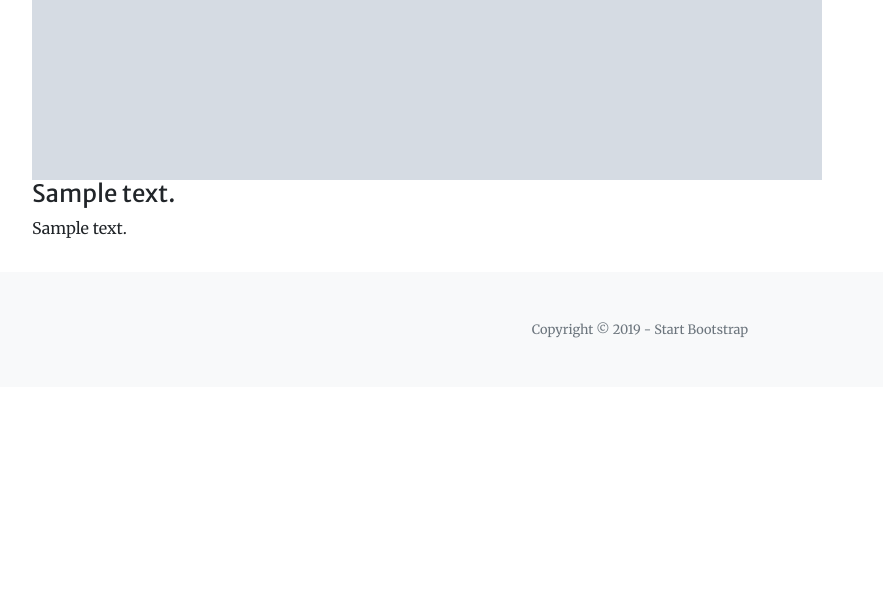
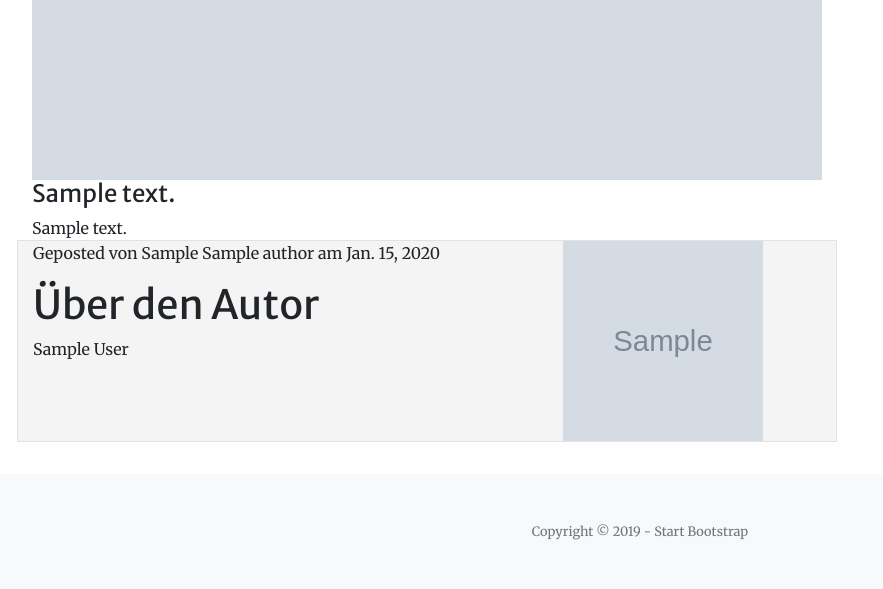
Before and after one commit to ChristianGroeber/mtp.ch-new-website, a Django app: page /blog/1/ in a window 1280 px wide. Shown: the part 573-1162 px from the top of the page, without its empty margins (0-883 px from the left). Before the commit the page ends 911 px from the top, so only its background shows below. Run offline with Django 3.2, Linux system fonts and the light colour scheme; tables that the repository leaves empty hold one stand-in row (values such as "Sample post"); grey boxes marked "Sample" are stand-in pictures; some libraries are stand-ins or nearby versions.

Commit message:
finished post view

```diff
--- a/new_website/Blog/models.py
+++ b/new_website/Blog/models.py
@@ -13,7 +13,8 @@ class Author(models.Model):
     job = models.CharField(max_length=500, blank=True)
     is_coach = models.BooleanField(default=False)  # TODO connect to Coach Object
     birthday = models.DateField()
-    Image = models.ImageField(blank=True)
+    image = models.ImageField(blank=True, upload_to='author_images/')
+    about_the_author = FroalaField()
 
     def __str__(self):
         return str(self.first_name) + " " + str(self.name)
@@ -22,7 +23,7 @@ class Author(models.Model):
 class Post(models.Model):
     author = ForeignKey(Author, on_delete=models.CASCADE)
     title = models.CharField(max_length=50)
-    description = models.CharField(max_length=200)
+    description = models.CharField(max_length=500)
     text = FroalaField()
     main_image = models.ImageField(blank=True, upload_to='post_images/')
     date_posted = models.DateField(default=timezone.now())
--- a/new_website/Blog/templates/Blog/blog_post.html
+++ b/new_website/Blog/templates/Blog/blog_post.html
@@ -14,11 +14,20 @@
 {% block content %}
 <div class="row">
     <div class="col-sm-8">
-<div class="post {{ post.id }}">
-<h1>{{post.title}}</h1>
-<img class='post-image' src="{{post.main_image.url}}">
-    <h4>{{ post.description }}</h4>
-    {{ post.text|safe }}
+        <div class="post {{ post.id }}">
+            <h1>{{post.title}}</h1>
+            <img class='post-image' src="{{post.main_image.url}}">
+            <h4>{{ post.description }}</h4>
+            {{ post.text|safe }}
+            <div class="post_author row">
+                <div class="col-sm-8">
+                    <p>Geposted von {{ author.first_name }} {{ author.name }} am {{ post.date_posted }}</p>
+                    <h1>Über den Autor</h1>
+                    {{ author.about_the_author|safe }}
+                </div>
+                <img src="{{ author.image.url }}" width="200" height="200">
+            </div>
+        </div>
+    </div>
 </div>
-    </div></div>
 {% endblock %}
--- a/new_website/Blog/views.py
+++ b/new_website/Blog/views.py
@@ -1,7 +1,7 @@
 from django.shortcuts import render, get_object_or_404
 
 # Create your views here.
-from .models import Post
+from .models import Post, Author
 
 
 def overview(request):
@@ -11,5 +11,5 @@ def overview(request):
 
 def blog_post(request, id):
     post = get_object_or_404(Post, id=id)
-    print(post.main_image.url)
-    return render(request, 'Blog/blog_post.html', {'post': post})
+    author = get_object_or_404(Post, id=id).author
+    return render(request, 'Blog/blog_post.html', {'post': post, 'author': author})
--- a/new_website/static/css/blog.css
+++ b/new_website/static/css/blog.css
@@ -20,6 +20,16 @@ main{
     padding: 1rem;
 }
 
-img{
+img.post-image{
     width: 100%;
 }
+
+.post_author{
+    border: 1px solid rgba(225,226,229,1);
+    background-color: rgba(244,244,244,1);
+}
+
+img.author-image{
+    width: 150px !important;
+    max-height: 100%;
+}
```
